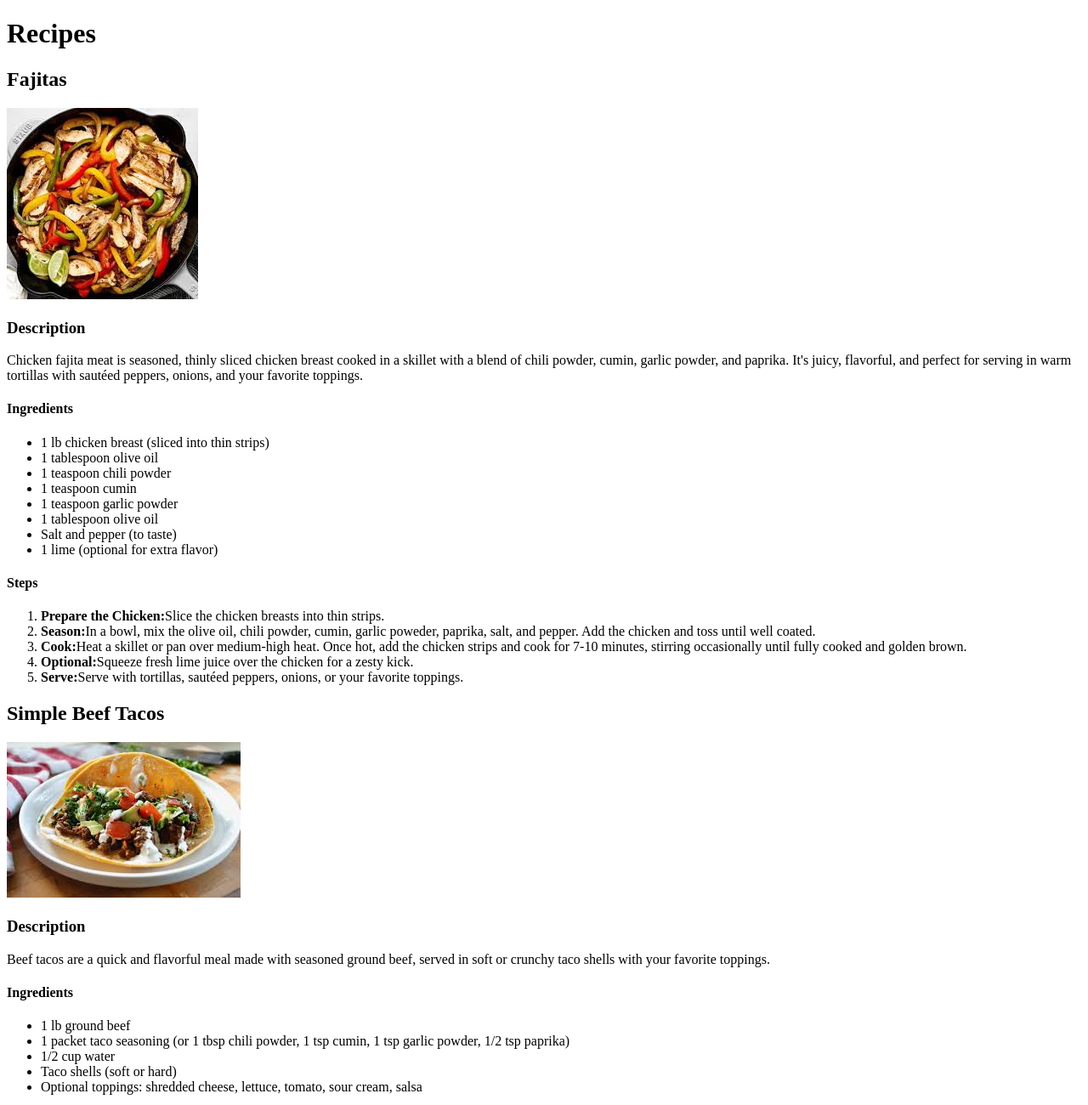
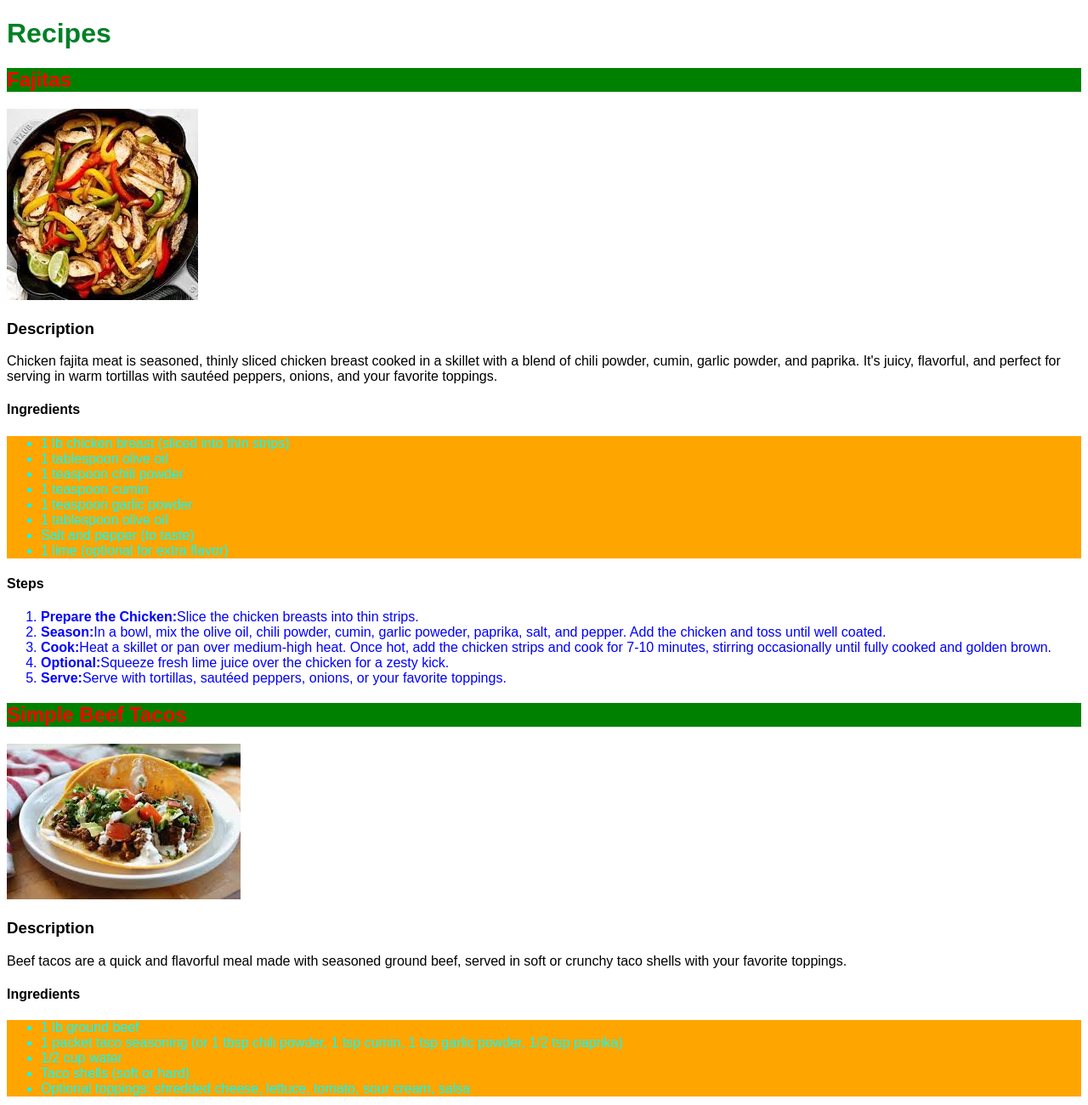
Before and after one commit to Jeremiah-111/odin-recipes, a plain HTML site: page recipes/recipes.html in a window 1280 px wide. Shown: the top 1300 px of the page at 85% size. Drawn offline with Linux system fonts and the light colour scheme.

Commit message:
styled with css

```diff
--- a/recipes/recipes.html
+++ b/recipes/recipes.html
@@ -4,13 +4,14 @@
 <head>
     <meta charset="UTF-8">
     <title>Recipes</title>
+    <link rel="stylesheet" href="../style.css">
 </head>
 
 <body>
 
-    <h1>Recipes</h1>
+    <h1 class="recipe-page-title">Recipes</h1>
 
-    <h2 id="fajitas">Fajitas</h2>
+    <h2 class="food-title" id="fajitas">Fajitas</h2>
 
     <img src="../images/fajita.jpeg" alt="Fajita Image">
 
@@ -20,7 +21,7 @@
 
     <h4>Ingredients</h4>
 
-    <ul>
+    <ul class="unordered-list">
       <li>1 lb chicken breast (sliced into thin strips)</li>
       <li>1 tablespoon olive oil</li>
       <li>1 teaspoon chili powder</li>
@@ -33,7 +34,7 @@
 
     <h4>Steps</h4>
 
-    <ol>
+    <ol class="ordered-list">
      <li><strong>Prepare the Chicken:</strong>Slice the chicken breasts into thin strips.</li>
      <li><strong>Season:</strong>In a bowl, mix the olive oil, chili powder, cumin, garlic poweder, paprika, salt, and pepper. Add the chicken and toss until well coated.</li>
      <li><strong>Cook:</strong>Heat a skillet or pan over medium-high heat. Once hot, add the chicken strips and cook for 7-10 minutes, stirring occasionally until fully cooked and golden brown.</li>
@@ -41,7 +42,7 @@
      <li><strong>Serve:</strong>Serve with tortillas, sautéed peppers, onions, or your favorite toppings.</li>
     </ol>
 
-    <h2 id="simple-beef-tacos">Simple Beef Tacos</h2>
+    <h2 class="food-title" id="simple-beef-tacos">Simple Beef Tacos</h2>
 
     <img src="../images/beef-tacos.jpeg" alt="Simple Beef Tacos Image">
 
@@ -51,7 +52,7 @@
 
     <h4>Ingredients</h4>
 
-    <ul>
+    <ul class="unordered-list">
       <li>1 lb ground beef</li>
       <li>1 packet taco seasoning (or 1 tbsp chili powder, 1 tsp cumin, 1 tsp garlic powder, 1/2 tsp paprika)</li>
       <li>1/2 cup water</li>
@@ -61,14 +62,14 @@
 
     <h4>Steps</h4>
 
-    <ol>
+    <ol class="ordered-list">
       <li>Heat a skillet over medium heat and cook the ground beef until browned, breaking it apart as it cooks.</li>
       <li>Drain excess grease.</li>
       <li>Add taco seasoning and water, stirring the combime. Simmer for about 5 minutes until the sauce thickens.</li>
       <li>Serve in taco shells and add desired toppings.</li>
     </ol>
 
-    <h2 id="speghetti">Speghetti</h2>
+    <h2 class="food-title" id="speghetti">Speghetti</h2>
 
     <img src="../images/speghetti.jpeg" alt="Speghetti Image">
 
@@ -78,7 +79,7 @@
 
     <h4>Ingredients</h4>
 
-    <ul>
+    <ul class="unordered-list">
       <li>8 oz spaghetti noodles</li>
       <li>1 jar (24 oz) marinara sauce</li>
       <li>1 lb ground beef or Itilian sausage (optional)</li>
@@ -90,7 +91,7 @@
 
     <h4>Steps</h4>
 
-    <ol>
+    <ol class="ordered-list">
       <li>Boil water in a large pot, add salt, and cook the spaghetti noodles until al dente (about 8-10 minutes). Drain.</li>
       <li>In a skillet, heat olive oil over medium heat. Add garlic and cook until fragrant.</li>
       <li>Add ground beef (if using) and cook until browned. Drain excess grease.</li>
```
